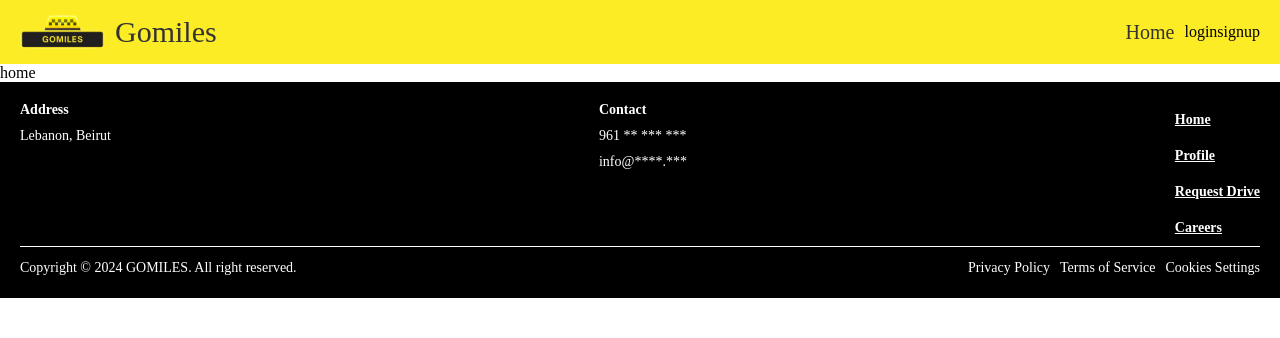
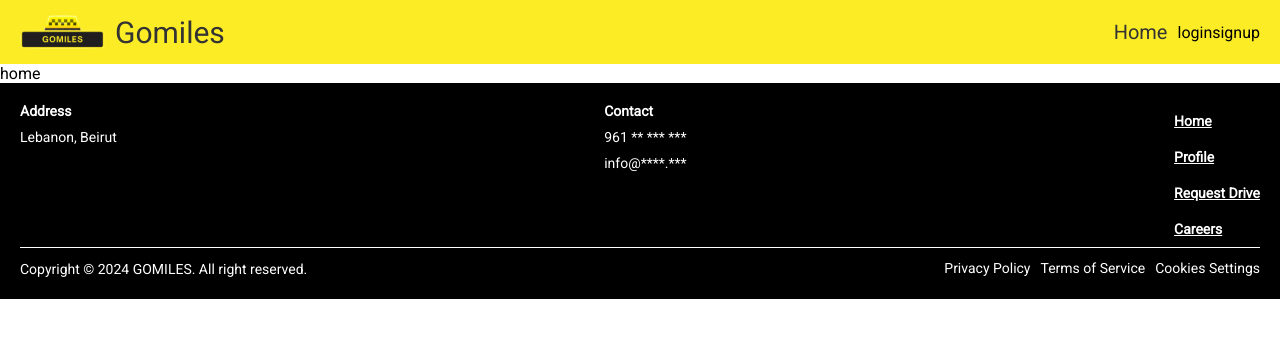
Before and after one commit to Ali-H-Hassan/TaxiApp, a React (Vite) app in the folder frontend/: page / in a window 1280 px wide. Shown: the top 338 px of the page. Built offline with nearby package versions, Linux system fonts and the light colour scheme.

Commit message:
[styles]: added font to gobal text

```diff
--- a/frontend/src/styles/global.css
+++ b/frontend/src/styles/global.css
@@ -1,8 +1,12 @@
+@import url('https://fonts.googleapis.com/css2?family=Noto+Sans+Mono&family=Oswald:wght@300&family=Roboto&display=swap');
+
 * {
   padding: 0;
   margin: 0;
   border: 0;
   box-sizing: border-box;
+  font-family: Roboto, Oxygen, Ubuntu, Cantarell, 'Open Sans', 'Helvetica Neue',
+    sans-serif;
 }
 
 :root {
```
